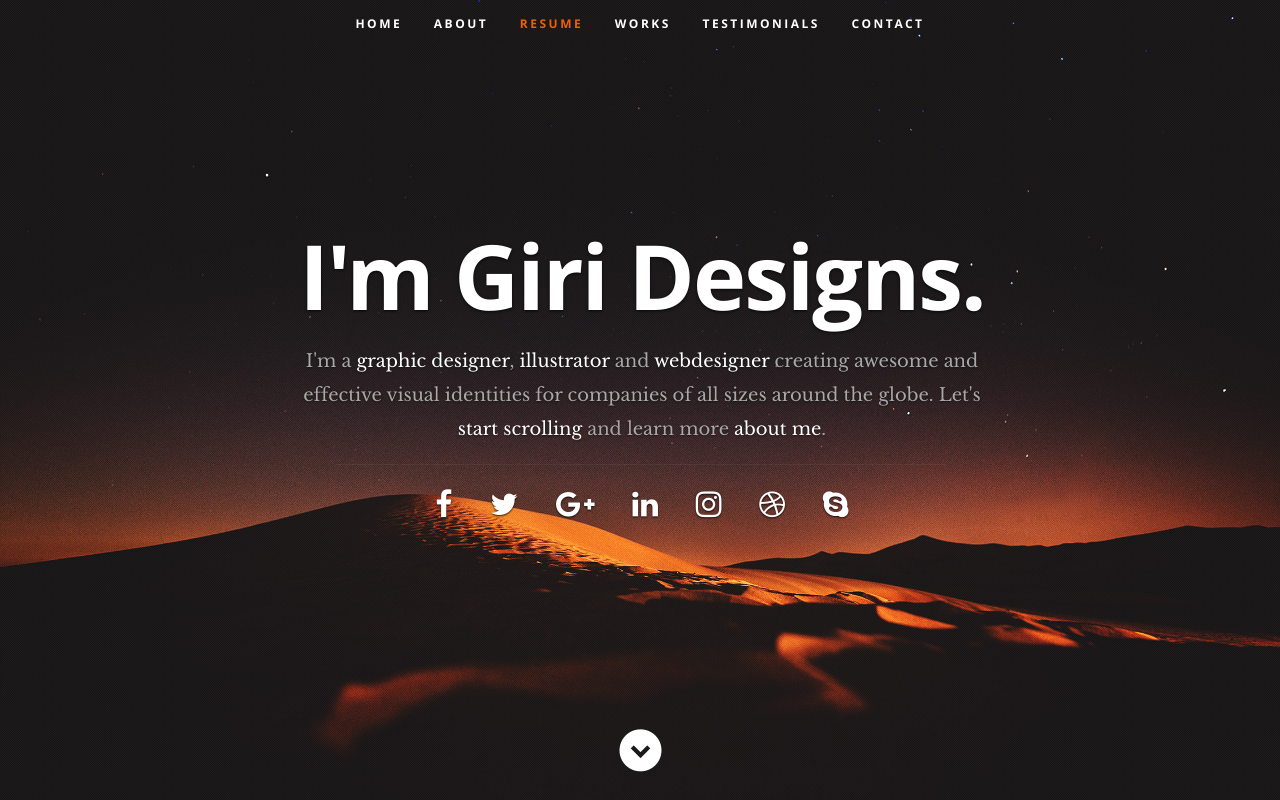
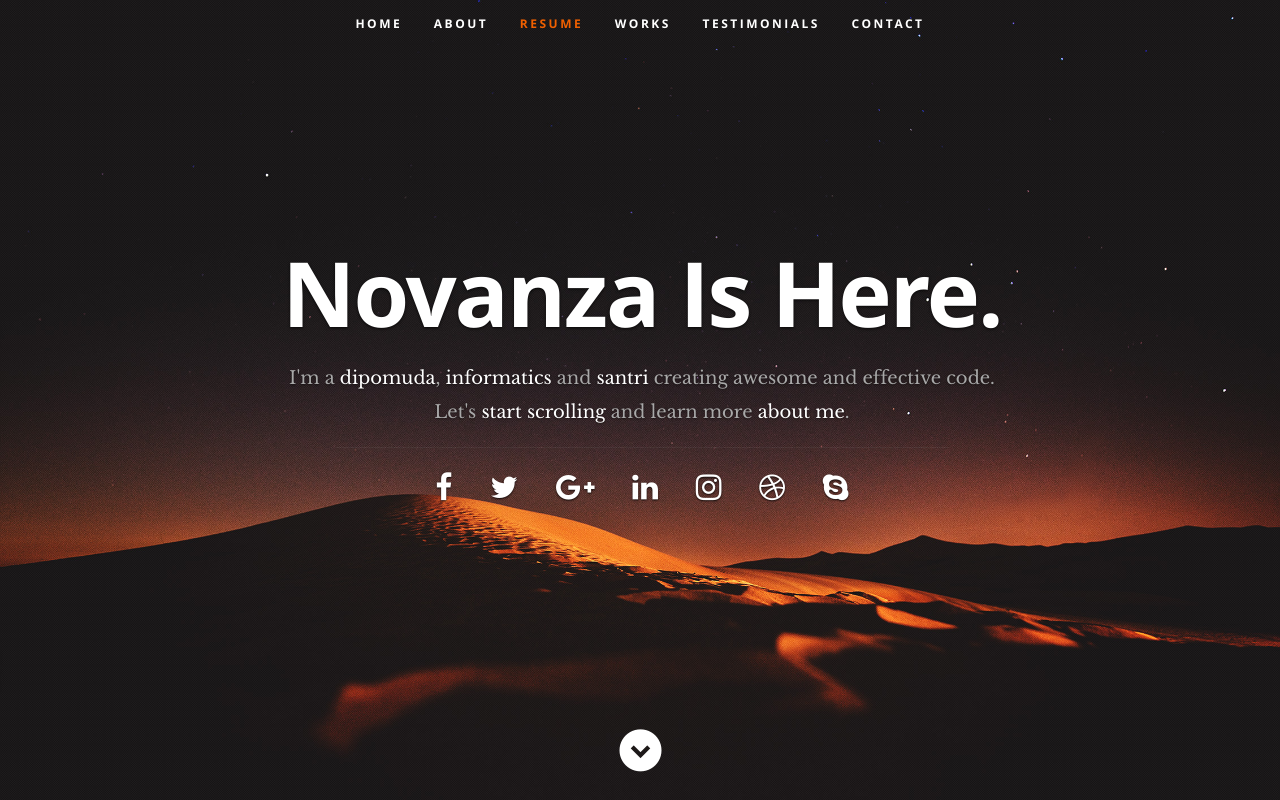
Before and after one commit to novanz24/CloudComp, a plain HTML site: page index.html in a window 1280 px wide. Shown: the top 800 px of the page. Drawn offline with nearby package versions, Linux system fonts and the light colour scheme; a web font is replaced by a local one.

Commit message:
Second commit

```diff
--- a/index.html
+++ b/index.html
@@ -56,9 +56,9 @@
 
       <div class="row banner">
          <div class="banner-text">
-            <h1 class="responsive-headline">I'm Giri Designs.</h1>
-            <h3>I'm a  <span>graphic designer</span>, <span>illustrator</span> and <span>webdesigner</span> creating awesome and
-            effective visual identities for companies of all sizes around the globe. Let's <a class="smoothscroll" href="#about">start scrolling</a>
+            <h1 class="responsive-headline">Novanza Is Here.</h1>
+            <h3>I'm a  <span>dipomuda</span>, <span>informatics</span> and <span>santri</span> creating awesome and
+            effective code. Let's <a class="smoothscroll" href="#about">start scrolling</a>
             and learn more <a class="smoothscroll" href="#about">about me</a>.</h3>
             <hr />
             <ul class="social">
```
